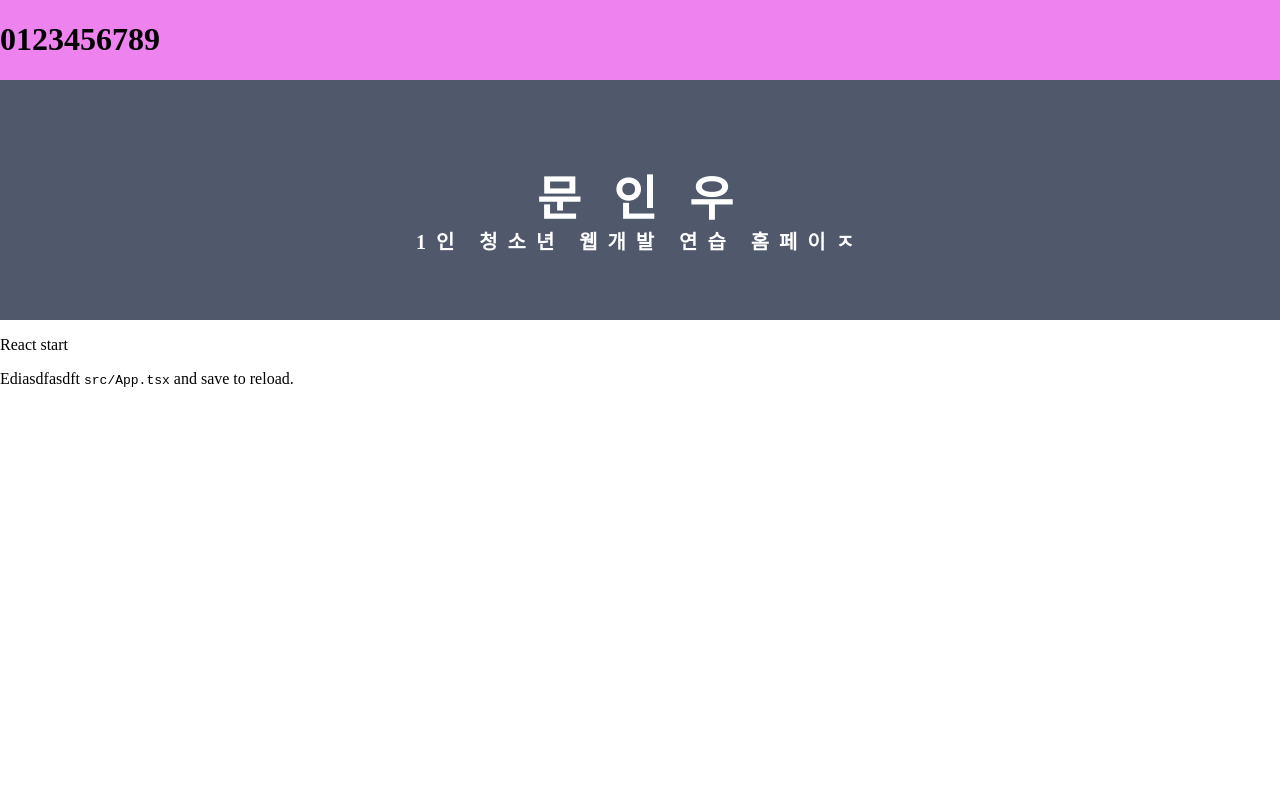
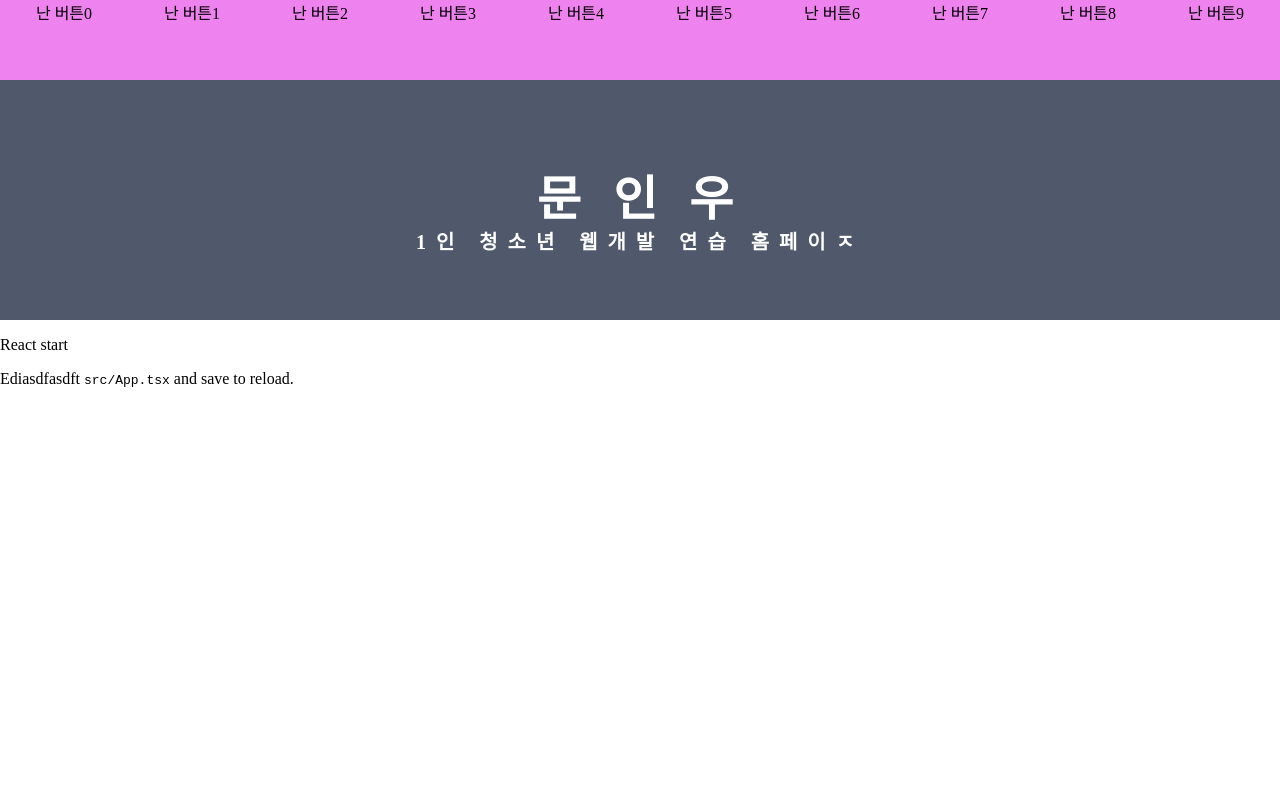
Before and after one commit to modabada/ReactWeb, a React (Create React App) app: page / in a window 1280 px wide. Shown: the top 800 px of the page. Built offline with nearby package versions, Linux system fonts and the light colour scheme; a web font is replaced by a local one.

Commit message:
버튼 div로 대체, 클릭이벤트 연구

```diff
--- a/src/MenuBar.css
+++ b/src/MenuBar.css
@@ -11,5 +11,7 @@
     display: flex;
     z-index: 1;
     background-color: violet;
+    align-content: center;
+    justify-content: space-around;
 
 }
--- a/src/MenuBar.tsx
+++ b/src/MenuBar.tsx
@@ -1,4 +1,3 @@
-import { Component } from 'react';
 import './MenuBar.css';
 
 function MenuBar() {
@@ -13,8 +12,36 @@ function MenuBar() {
     )
 }
 
+
+class button {
+    prop;
+    constructor(prop: any) {
+        this.prop = prop;
+    }
+    static test1(e: number) {
+        alert(e);
+    }
+
+    static Section(prop: any) {
+        return(<div className="Btn" onClick={this.test1.bind(this, prop.index)}>난버튼{prop.index}</div>)
+    }
+}
+const moveLink = (e: number) => {
+    switch(e) {
+        case 0:
+            alert("ㅎㅇ");
+            break;
+    }
+}
+
+function test() {
+    alert("test");
+}
+function test1(e: number) {
+    alert("t" + e);
+}
 function Section(prop: any) {
-    return(<h1>{prop.index}</h1>)
+    return(<div className="Btn" onClick={(e) => test1.bind(e, prop.index)}>난 버튼{prop.index}</div>)
 }
 
 export default MenuBar;
```
